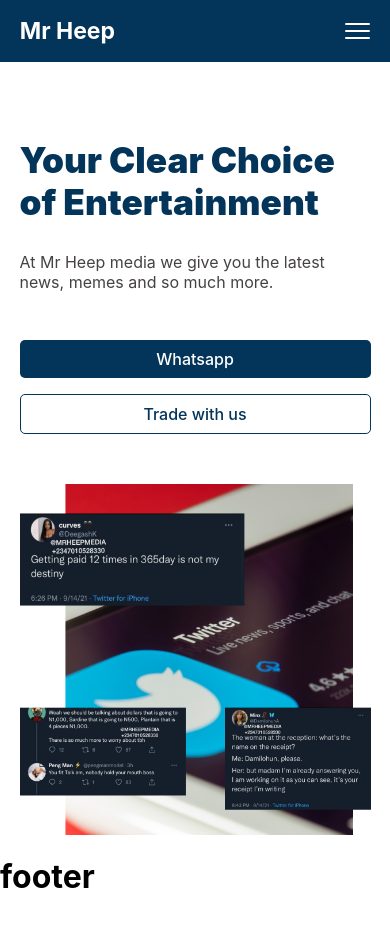
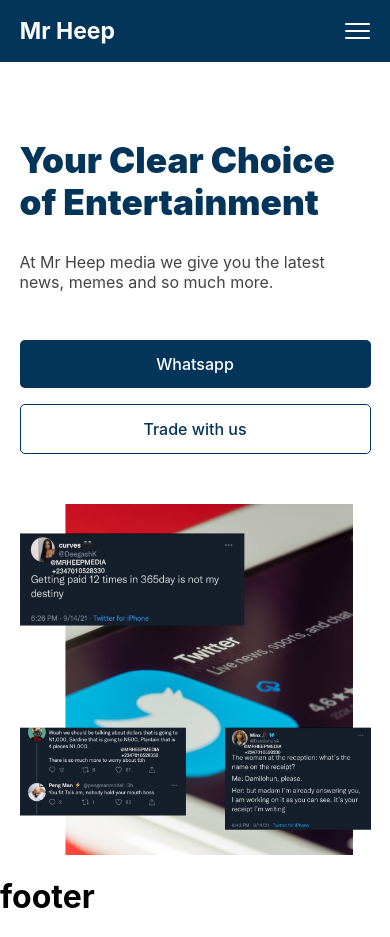
Before and after one commit to Chisonm/mr-heep, a Next.js app: page / in a window 390 px wide. Built offline with nearby package versions, Linux system fonts and the light colour scheme.

Commit message:
hero section done

```diff
--- a/styles/Hero.module.css
+++ b/styles/Hero.module.css
@@ -75,7 +75,7 @@
         background: #03345A;
         color: #fff;
         border-radius: 5px;
-        padding: 9px 20px;
+        padding: 14px 20px;
         font-weight: 500;
         display: block;
         width: 100%;
@@ -85,7 +85,7 @@
         color: #03345A;
         border-radius: 5px;
         border: 1px solid #03345A;
-        padding: 9px 20px;
+        padding: 14px 20px;
         text-align: center;
         display: block;
         font-weight: 500;
```
